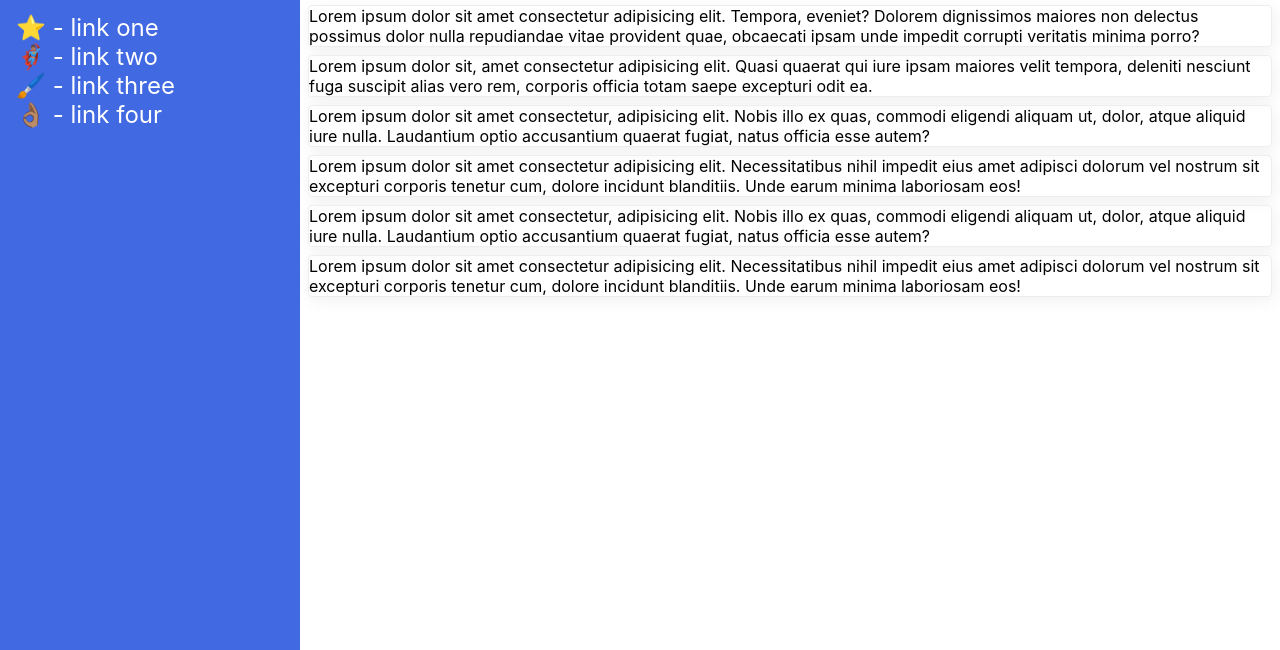
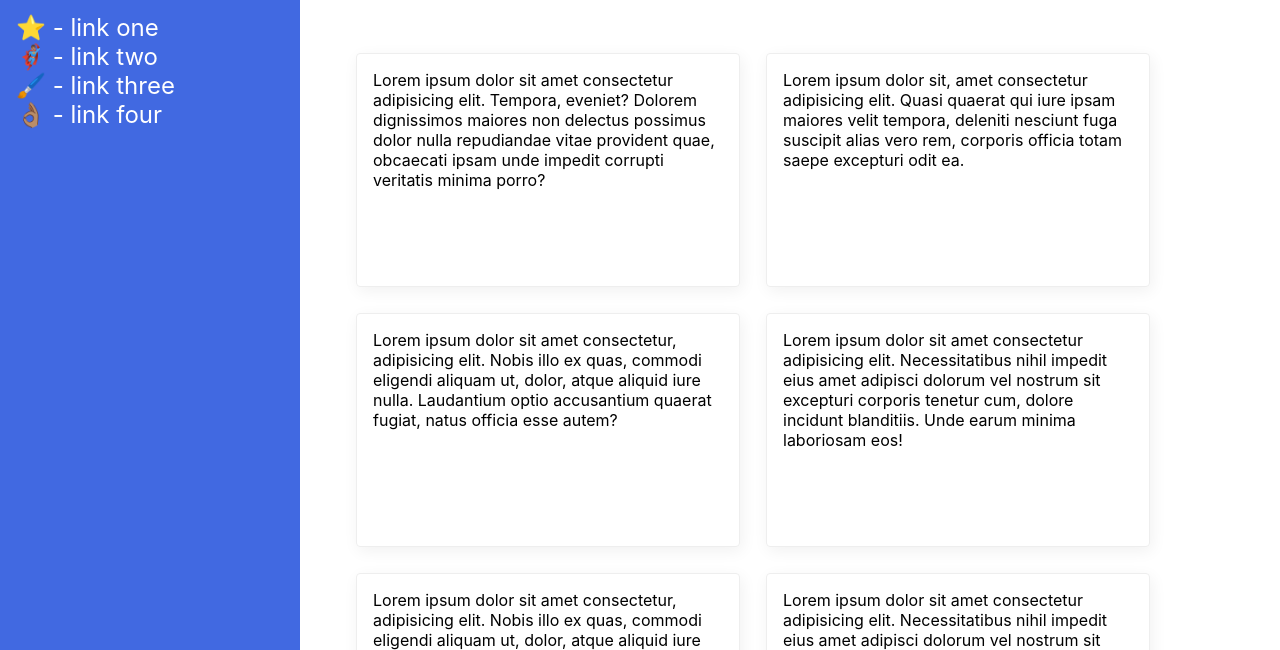
Before and after one commit to Belgarus/exercise2, a plain HTML site: page flexbox-exercise/flex-foundations-T.O.P/07-flex-layout-2/index.html in a window 1280 px wide. Shown: the part 75-725 px from the top of the page. Drawn offline with Linux system fonts and the light colour scheme.

Commit message:
added final touches and finished the project

```diff
--- a/flexbox-exercise/flex-foundations-T.O.P/07-flex-layout-2/style.css
+++ b/flexbox-exercise/flex-foundations-T.O.P/07-flex-layout-2/style.css
@@ -40,12 +40,17 @@ body {
     box-shadow: 2px 4px 16px rgba(0, 0, 0, 0.06);
     border-radius: 4px;
     margin: 8px;
+    width: 350px; height: 200px; padding: 16px;
     }
 
 .cards {
-    justify-content: space-evenly;
+    display: flex;
+    flex-direction: row;
     flex-wrap: wrap;
-    flex: 1;}
+    flex: 1;
+    padding: 48px;
+    gap: 10px;
+   }
 
   .middle {display: flex;
                  flex-direction: row;
```
